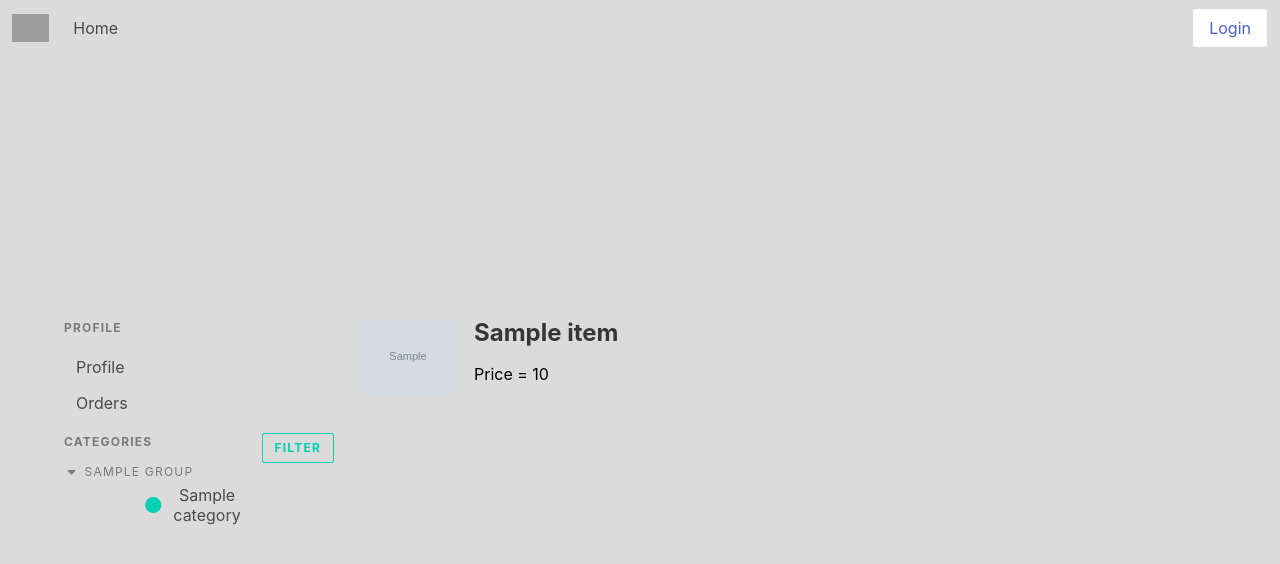
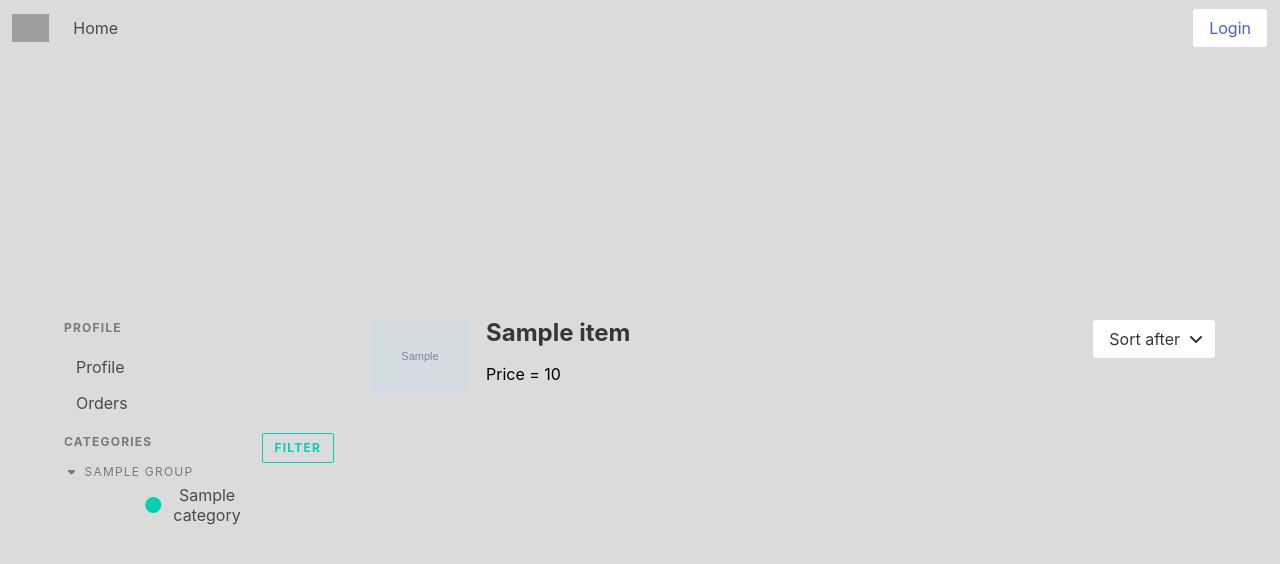
Before and after one commit to ivario123/D0018E-e-comerce, a Flask app: template templates/search.html in a window 1280 px wide. Shown: the top 564 px of the page. Run offline with Flask 2, Linux system fonts and the light colour scheme; the template is opened without the code that fills it: most values are stand-ins (such as "Sample title", 1, 10 or a date in 2020); grey boxes marked "Sample" are stand-in pictures; parts of the project's set-up code (start-up, migrations or seed data) failed here and were passed over; grey boxes are pictures that could not be loaded.

Commit message:
added sorting function

```diff
--- a/static/js/search.js
+++ b/static/js/search.js
@@ -21,3 +21,18 @@ function submit_search() {
         window.location.href = "/search?q=" + search
     }
 }
+
+function sort(method){
+    const params = new URLSearchParams(window.location.search)
+    var search_input = params.get('q')
+
+
+    var category = params.get('categories')
+    if(category == null){
+        window.location.href = "/search?q=" + search_input +  "&sort=" + method
+
+    }
+    else{
+        window.location.href = "/search?q=" + search_input + "&categories=" + category + "&sort=" + method
+    }
+}
--- a/templates/search.html
+++ b/templates/search.html
@@ -105,8 +105,9 @@
 </script>
 {% endblock %}
 
+{% block listings %}
 <!--TODO sort on click and add some css to make it prettier. change in href -->
-<div class="dropdown">
+<div class="dropdown" style = "float:right;">
     <div class="dropdown-trigger">
         <button class="button" aria-haspopup="true" aria-controls="dropdown-menu">
             <span>Sort after</span>
@@ -117,16 +118,16 @@
     </div>
     <div class="dropdown-menu" id="dropdown-menu" role="menu">
         <div class="dropdown-content">
-            <a href="#" class="dropdown-item">
+            <a href="javascript:sort('price_asc');" class="dropdown-item">
                 Lowest price
             </a>
-            <a href="#" class="dropdown-item">
+            <a href="javascript:sort('price_dsc');" class="dropdown-item">
                 Highest Price
             </a>
-            <a href="#" class="dropdown-item">
+            <a href="javascript:sort('name_asc');" class="dropdown-item">
                 Name (A-Ö)
             </a>
-            <a href="#" class="dropdown-item">
+            <a href="javascript:sort('name_dsc');" class="dropdown-item">
                 Name (Ö-A)
             </a>
         </div>
@@ -142,5 +143,4 @@
     });
 </script>
 
-
-{% block listings %}{{ list_container(items) }}{% endblock %}
+{{ list_container(items) }}{% endblock %}
```
Also changed, not shown: src/search.py (+31 -15 lines).
